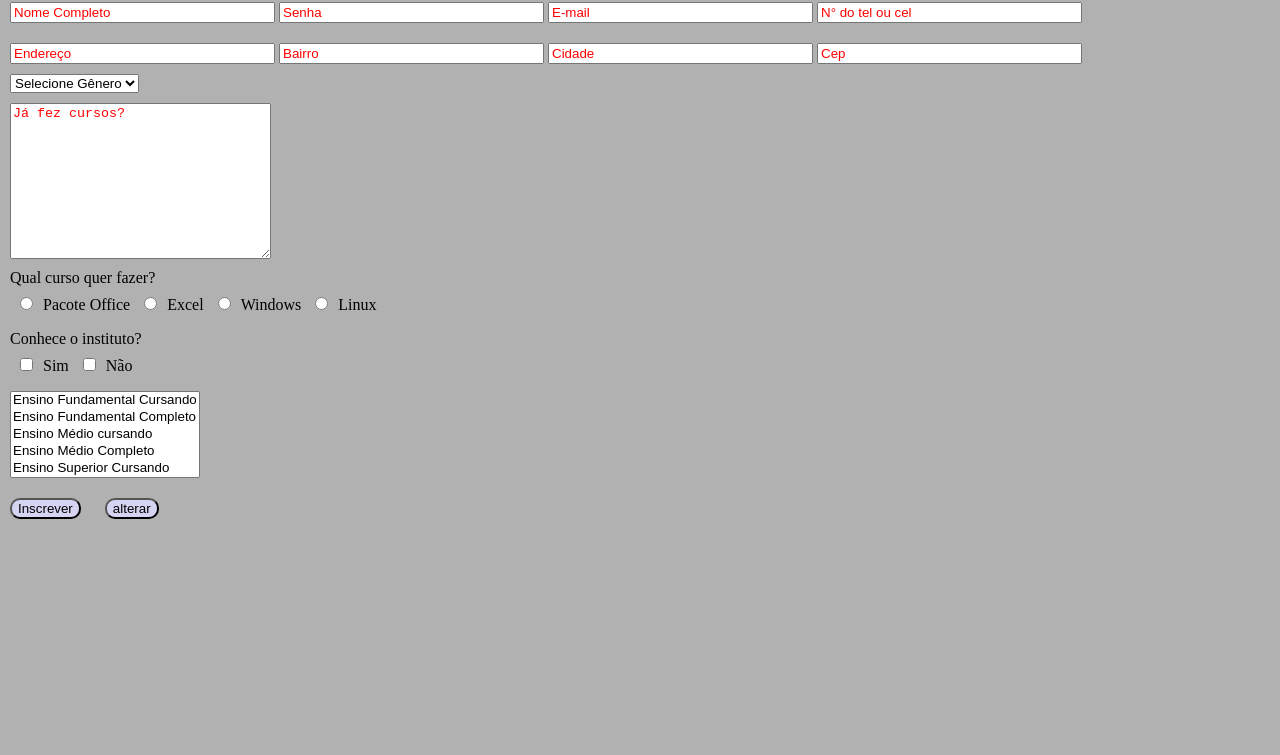
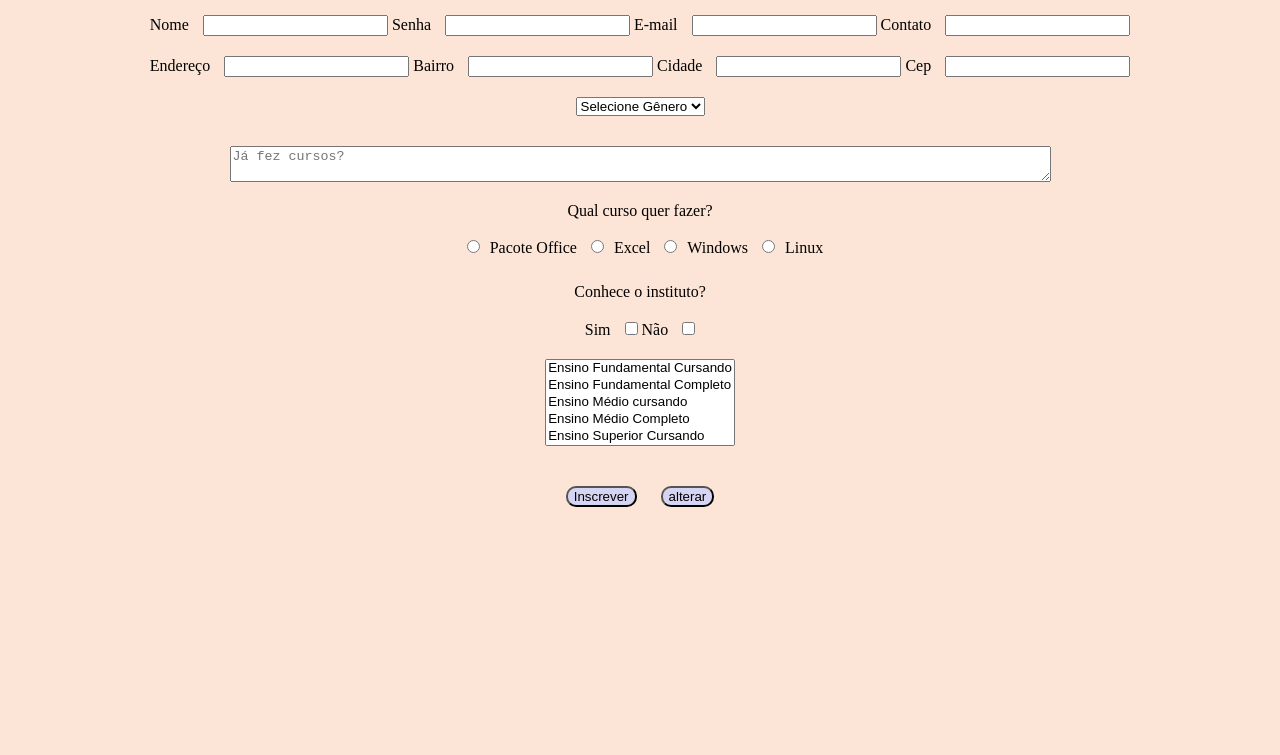
Before and after one commit to cesar-machado/Aulas-HTML, a plain HTML site: page exercicios/form.html in a window 1280 px wide. Shown: the part 45-800 px from the top of the page. Drawn offline with Linux system fonts and the light colour scheme.

Commit message:
Arrumando algumas exercicios e o form

```diff
--- a/exercicios/form.html
+++ b/exercicios/form.html
@@ -3,55 +3,100 @@
     * {
        margin: 0px;
     }
-    #parte {
+    /* #parte {
       display: block;
-    }
-    div {
+    } */
+    /* div {
       margin: 10px;
-    }
-
-    ::placeholder {
-      color: red;
-    }
+    } */
 
 
     body {
-      background-color: rgba(42, 42, 42, 0.363);
+      background-color: #fce5d6;
     }
 
     h1 {
       text-align: center;
-      background-color: rgba(102, 102, 102, 0.575);
+      background-color: #FF7200;
+      align-content: center;
+      border-bottom: #140083 solid;
     }
 
-    input,
-    textarea,
-    select {
+    #inputs {
       display: block;
-      margin-bottom: 10px;
+      margin: 10px;
+      text-align: center;
+    }
+
+    #inputs div {
+      margin: 20px;
+    }
+    #inputs label {
+      margin-right: 10px;
 
     }
 
-    input[type="radio"],
-    input[type="checkbox"] {
-      display: inline;
+    .genero {
+      margin-top: 10px;
+      text-align: center;
+    }
+
+    #area {
+      text-align: center;
+      margin-top: 30px;
+
+    }
+
+    .cursos {
+      text-align: center;
+      margin-top: 10px;
+      margin: 20px;
+    }
+
+    .cursos p {
+      margin-bottom: 10px;
+    }
+
+    .cursos input {
       margin: 10px;
     }
 
-    input[type="text"],
-    input[type="password"],
-    input[type="email"] {
-      display: inline-block;
+    #conhece {
+      text-align: center;
+      margin-top: 10px;
+      margin: 20px;
     }
 
-    .endereco {
-      margin: 10px;
+    #conhece p {
+      margin-bottom: 20px;
     }
+
+    #conhece input {
+      margin-left: 10px;
+    }
+
+    .escolariedade {
+      text-align: center;
+      margin-top: 20px;
+    }
+     .btn {
+        text-align: center;
+        margin-top: 30px;
+     }
+
+
     button {
       margin: 10px;
       background-color: rgb(213, 213, 243);
       border-radius: 10px;
     }
+
+    button:hover{
+      background-color: #FFEF00;
+    }
+
+
+
 
   </style>
 </head>
@@ -60,56 +105,75 @@
   <form>
     <input type="hidden" name="id" value="3" />
     <!-- Escondido -->
-    <div id="parte1">
-      <!-- <label for="nome">Nome </label> -->
-      <input type="text" name="nome" placeholder="Nome Completo" size="30px"/>
-      <!-- <label for="senha">Senha</label> -->
-      <input type="password" name="senha" placeholder="Senha" size="30px"/>
-      <!-- <label for="email">E-mail</label> -->
-      <input type="email" name="email" placeholder="E-mail" size="30px"/>
-      <!-- <label for="contato">Contato</label> -->
-      <input type="text" name="contato" placeholder="N° do tel ou cel" size="30px"/>
+    <div id="inputs">
+      <div>
+
+        <label for="nome">Nome </label>
+        <input type="text" name="nome"  />
+        <label for="senha">Senha</label>
+        <input type="password" name="senha" maxlength="10"/>
+        <label for="email">E-mail</label>
+        <input type="email" name="email"  />
+        <label for="contato">Contato</label>
+        <input
+          type="text"
+          name="contato"
+        />
       </div>
-    <div class="endereco">
-      <!-- <label for="rua">Endereço</label> -->
-      <input type="text" name="rua" placeholder="Endereço" size="30px"/>
-      <!-- <label for="bairro">Bairro</label> -->
-      <input type="text" name="bairro" placeholder="Bairro"  size="30px"/>
-      <!-- <label for="cidade">Cidade</label> -->
-      <input type="text" name="cidade" placeholder="Cidade" size="30px"/>
-      <!-- <label for="cep">Cep</label> -->
-      <input type="text" name="cep" placeholder="Cep" size="30px"/>
+      <div>
+
+      </div>
+      <div>
+        <label for="rua">Endereço</label>
+        <input type="text" name="rua"  />
+        <label for="bairro">Bairro</label>
+        <input type="text" name="bairro"  />
+        <label for="cidade">Cidade</label>
+        <input type="text" name="cidade" p />
+        <label for="cep">Cep</label>
+        <input type="text" name="cep"  />
+      </div>
+
+    </div>
+
+    <div class="genero">
       <select name="genero">
         <option value="">Selecione Gênero</option>
         <option value="M">M</option>
         <option value="F">F</option>
       </select>
     </div>
-    <div id="parte">
+
+    <div id="area">
       <textarea
         name="bio"
-        cols="30"
-        rows="10"
+        cols="100"
+        rows="2"
         placeholder="Já fez cursos?"
       ></textarea>
     </div>
 
+    <div class="cursos">
+      <p>Qual curso quer fazer?</p>
+      <!-- Lembra que se não colocar o msm name ele escolhe várias vezes -->
       <div>
-      <label for="cursos">Qual curso quer fazer?</label><br>
-      <!-- Lembra que se não colocar o msm name ele escolhe várias vezes -->
       <input type="radio" name="curso" value="pacote office" />Pacote Office
       <input type="radio" name="curso" value="excel" />Excel
       <input type="radio" name="curso" value="windows" />Windows
       <input type="radio" name="curso" value="linux" />Linux
     </div>
+    </div>
 
-    <div>
-      Conhece o instituto? <br>
-      <input type="checkbox" name="sim" />Sim
-      <input type="checkbox" name="nao" />Não
+    <div id="conhece">
+      <p> Conhece o instituto? </p>
+      Sim
+      <input type="checkbox" name="sim" />
+      Não
+      <input type="checkbox" name="nao" />
     </div>
-    <div>
-    <select name="escolaridade" multiple size="5">
+
+    <div class="escolariedade">
+      <select multiple size="5">
         <option value="efc">Ensino Fundamental Cursando</option>
         <option value="efcom">Ensino Fundamental Completo</option>
         <option value="emc">Ensino Médio cursando</option>
@@ -118,8 +182,9 @@
         <option value="escom">Ensino Superior Completo</option>
       </select>
     </div>
+    <div class="btn">
       <button>Inscrever</button>
       <button>alterar</button>
-
+    </div>
   </form>
 </body>
```
Also changed, not shown: exercicios/imagem.html (+1 -1 lines), exercicios/img/linguagem-JavaScript.jpg (renamed from exercicios/assets/linguagem-JavaScript.jpg). Lines whose indentation alone changed are shown as unchanged.
